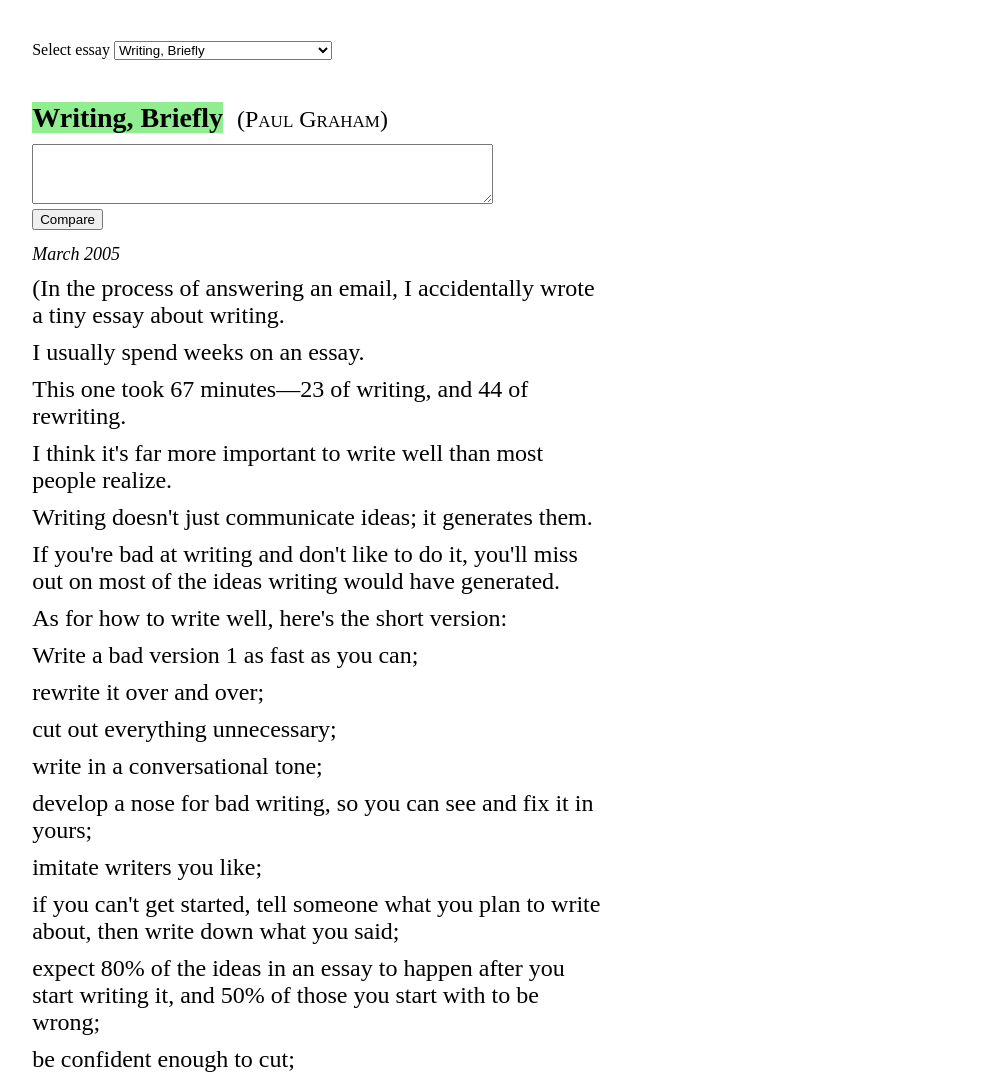
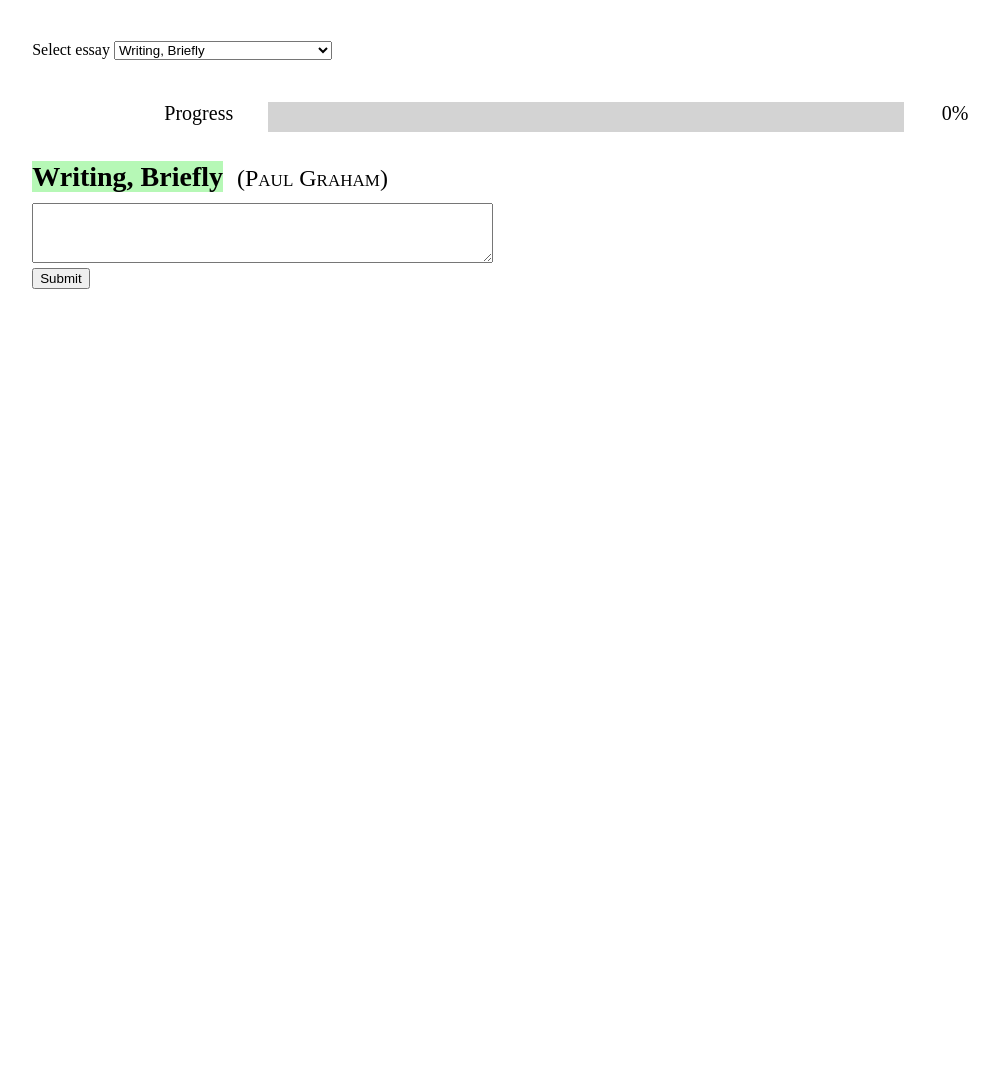
Before and after one commit to Riksi/demo-2023, a plain HTML site: page index.html in a window 1280 px wide. Shown: the top 1076 px of the page, without its empty margins (39-1038 px from the left). After the commit the page ends 800 px from the top, so only its background shows below. Drawn offline with Linux system fonts and the light colour scheme.

Commit message:
progress

```diff
--- a/index.html
+++ b/index.html
@@ -24,7 +24,7 @@
     }
 
     form *{
-        display: block;
+        display: flex;
     }
 
     form textarea{
@@ -62,20 +62,17 @@
         font-family: inherit;
     }
 
-    .text-content{
+    .text-content-active{
         cursor: pointer;
+        font-weight: bold;
+        background-color: rgb(182, 248, 182);
     }
 
-    .text-content-active{
+    .text-content-active:hover{
         background-color: lightgreen;
     }
 
-    .text-content-inactive:hover{
-        background-color: rgb(186, 241, 186);
-    }
-
-
-    #panel{
+    #panel, .panel{
         min-height: 100px;
         font-size: 24px;
     }
@@ -90,6 +87,50 @@
         margin: auto;
     }
 
+    .progress-text:first-of-type{
+        width: 14%;
+        display: inline-block;
+        font-size: 20px;
+        vertical-align: top;
+    }
+    .progress-text{
+        text-align: center;
+    }
+
+    #progress-bar-outer{
+        width: 74%;
+        margin: auto;
+        margin-bottom: 25px;
+    }
+
+    #progress-bar {
+        background-color: lightgray;
+        width: 68%;
+    }
+
+    #progress-bar-inner {
+        width: 0%;
+        height: 30px;
+        background-color: green;
+    }
+
+    #progress-bar-inner-finished{
+        background-color: gold;
+    }
+
+    #progress-bar, #progress-bar-text{
+        display: inline-block;
+
+    }
+
+    #progress-bar-text{
+        width: 10%;
+        vertical-align: top;
+        font-size: 20px;
+    }
+
+
+
 
 </style>
 <script src="content.js" type="text/javascript"></script>
@@ -98,7 +139,18 @@
 </head>
 <body>
 <!--2 select menus Essay, Language-->
+<div>
 <p style="padding:2% 5%">Select essay <select id="select-essay"></select></p>
+<!--Create a progress bar-->
+<div id="progress-bar-outer">
+    <div class="progress-text">Progress</div>
+    <div id="progress-bar">
+        <div id="progress-bar-inner"></div>
+    </div>
+    <div class="progress-text" id="progress-bar-text"></div>
+</div>
+
+</div>
 <div id="container">
 
 
@@ -107,14 +159,14 @@
 
 <div class="text-div">
     <div class = "left">
-        <span class="text-content text-content-inactive"></span>
+        <span class="text-content"></span>
     </div>
     <div class="right"></div>
 </div>
 <div id="panel">
     <form id="trans-form" class="left">
         <textarea name="translation" id="trans-input"></textarea>
-        <input type="button" value="Compare" id="compare-btn">
+        <input type="button" value="Submit" id="compare-btn">
     </form>
     <div id = "diff" class="right">
     </div>
--- a/script.js
+++ b/script.js
@@ -151,6 +151,132 @@
     }
 }
 
+function generateEssay2(content){
+
+    let container = document.getElementById('container');
+    container.innerHTML = "";
+
+
+    let titleDiv = textDivTmp.cloneNode(true);
+    titleDiv.querySelector('.text-content').innerHTML = content["title"];
+
+
+    let dateDiv = textDivTmp.cloneNode(true)
+    dateDiv.querySelector('.text-content').innerHTML = content["date"];
+
+    let initTextDiv = textDivTmp.cloneNode(true)
+    initTextDiv.querySelector('.text-content').innerHTML = content["text"][0];
+
+    let bar = document.querySelector('#progress-bar-inner');
+    let progressText = document.querySelector('#progress-bar-text');
+    bar.style.width = "0%";
+    if(bar.classList.contains('progress-bar-inner-finished')){
+        bar.classList.remove('progress-bar-inner-finished')
+    }
+
+
+
+    container.appendChild(titleDiv)
+    container.appendChild(panel)
+    // container.appendChild(dateDiv)
+    // container.appendChild(initTextDiv)
+
+
+
+    let textDivs = []
+
+    for(block of content["text"].slice(1)){
+        let textDiv = textDivTmp.cloneNode(true);
+        textDiv.querySelector('.text-content').innerHTML = block;
+        textDivs.push(textDiv);
+    }
+
+
+    titleDiv.classList.add('title')
+    let authorElem = document.createElement('span')
+    let transElem = document.createElement('span')
+    authorElem.className = "author"
+    authorElem.innerHTML = "(" + content["author"]+ ")"
+    titleDiv.querySelector('.left').appendChild(authorElem)
+    transElem = ("<span class=author style='font-weight:normal'>(Translated by " + content['translator']
+                + ")</span>")
+
+    dateDiv.classList.add('date')
+
+    titleDiv.querySelector('.text-content').classList.add('text-content-active');
+    activateGloss(titleDiv)
+
+    let divs = [titleDiv, dateDiv, initTextDiv, ...textDivs];
+    let btn = document.getElementById('compare-btn');
+    let transInput = document.getElementById('trans-input');
+    let diff = document.getElementById('diff');
+    let activeIdx = 0;
+    var learnTrans = {}
+
+    progressText.innerHTML = "0%"
+
+    function getTrans(idx, gloss=true){
+        if(idx == 0) return content["titletrans"] + (gloss ? transElem : "");
+        if(idx == 1) return content["datetrans"]
+        return content["trans"][idx - 2]
+    }
+
+    function activateGloss(div){
+        let contentDiv = div.querySelector('.text-content');
+        let glossDiv = div.querySelector('.right')
+        contentDiv.onmouseover = ()=>{
+            glossDiv.innerHTML = getTrans(activeIdx);
+        }
+        contentDiv.onmouseout = ()=>{glossDiv.innerHTML = ""}
+    }
+
+    function deactivateGloss(div){
+        let contentDiv = div.querySelector('.text-content');
+        contentDiv.onmouseover = ()=>{}
+        contentDiv.onmouseout = ()=>{}
+    }
+
+
+    function showNext(){
+        divs[activeIdx].querySelector('.right').innerHTML = getTrans(activeIdx);
+        transInput.value = "";
+        diff.innerHTML = "";
+        deactivateGloss(divs[activeIdx])
+        divs[activeIdx].querySelector('.text-content').classList.remove('text-content-active');
+
+        bar.style.width = (activeIdx + 1) / divs.length * 100 + "%";
+        let perc = (activeIdx + 1) / divs.length * 100;
+        perc = Math.round(perc * 100) / 100;
+        progressText.innerHTML = perc + "%"
+
+        if(activeIdx == (divs.length - 1)){
+            bar.classList.add('progress-bar-inner-finished')
+        }
+        if(activeIdx < (divs.length - 1)){
+            activateGloss(divs[activeIdx + 1])
+            container.insertBefore(divs[activeIdx + 1], panel);
+            divs[activeIdx + 1].querySelector('.text-content').classList.add('text-content-active');
+        }
+        else{
+            panel.style.display='none';
+        }
+    }
+
+    transInput.onkeyup = ()=>{
+        learnTrans[activeIdx] = transInput.value
+    }
+
+    btn.onclick = ()=>{
+        let x= transInput.value.trim().toLowerCase();
+        let y = getTrans(activeIdx, gloss=false).trim().toLowerCase();
+        addDiff(x, y, diff);
+        if (x == y){
+            showNext();
+            activeIdx += 1;
+        }
+    }
+}
+
 window.onload = function(){
     // Create select element with keys as item['title'] for each item in "data"
     panel = document.getElementById('panel');
@@ -163,8 +289,8 @@
         select.appendChild(option);
     }
     select.onchange = ()=>{
-        generateEssay(data[select.value]);
+        generateEssay2(data[select.value]);
     }
-    generateEssay(data[select.value]);
+    generateEssay2(data[select.value]);
 
 }
```
